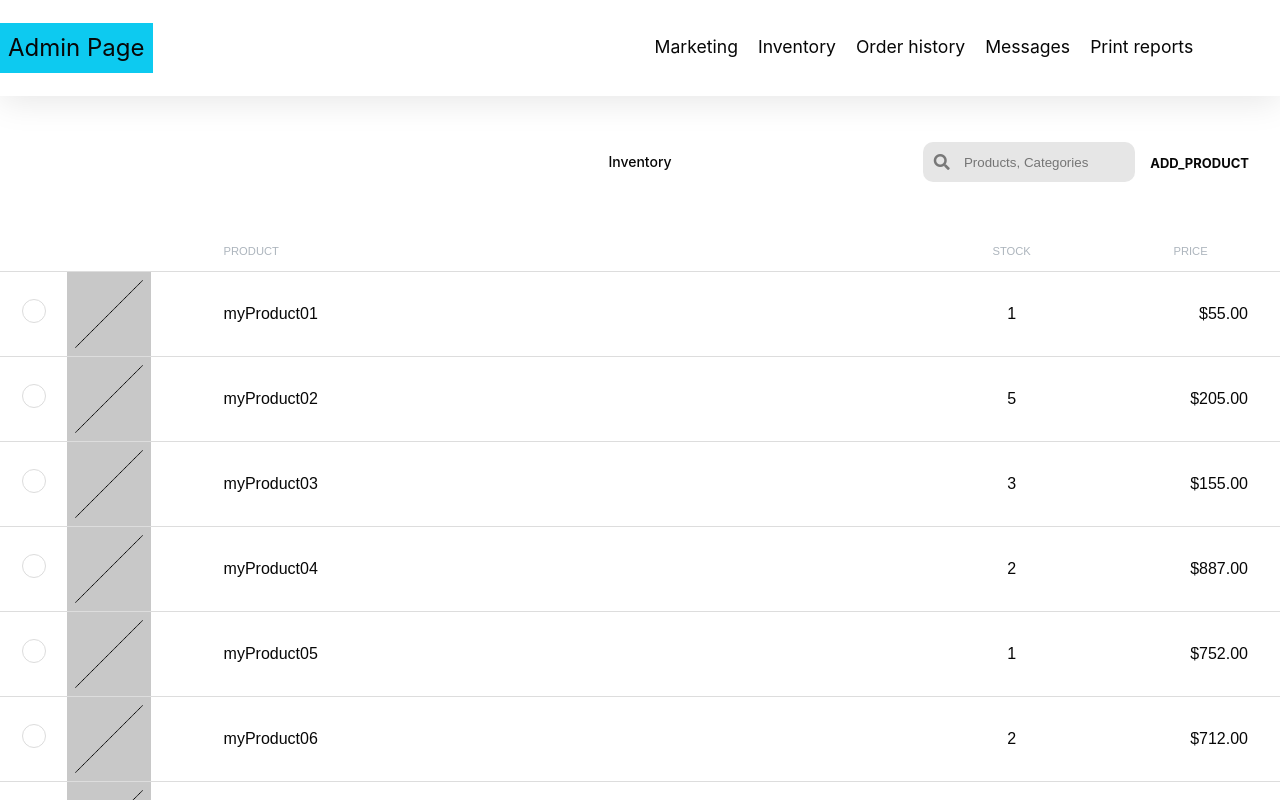
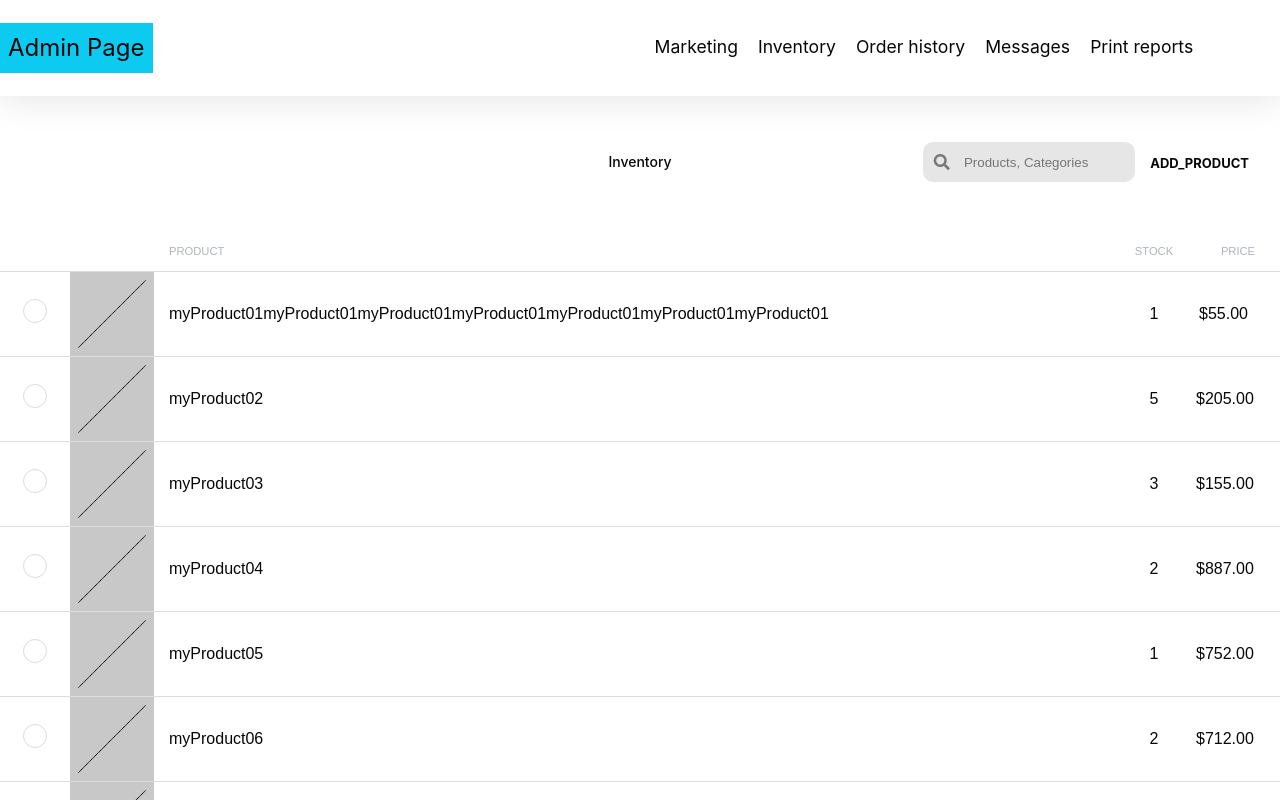
Before and after one commit to LeeJung-AWS/360-shopping, a React (Create React App) app in the folder frontend/: page /adminPage/inventory in a window 1280 px wide. Shown: the top 800 px of the page. Built offline with nearby package versions, Linux system fonts and the light colour scheme.

Commit message:
Align Table

```diff
--- a/frontend/src/components/Inventory/index.tsx
+++ b/frontend/src/components/Inventory/index.tsx
@@ -14,7 +14,7 @@ const Inventory: React.FC = () => {
     useEffect(() => {
         // Dummy Data
         setProductList([
-        {'id':'1', 'product': 'myProduct01', 'stock': '1', 'price': '55'},
+        {'id':'1', 'product': 'myProduct01myProduct01myProduct01myProduct01myProduct01myProduct01myProduct01', 'stock': '1', 'price': '55'},
         {'id':'2', 'product': 'myProduct02', 'stock': '5', 'price': '205'},
         {'id':'3', 'product': 'myProduct03', 'stock': '3', 'price': '155'},
         {'id':'4', 'product': 'myProduct04', 'stock': '2', 'price': '887'},
--- a/frontend/src/components/Table/index.tsx
+++ b/frontend/src/components/Table/index.tsx
@@ -15,7 +15,15 @@ interface TableData {
 
 const Table: React.FC<TableData> = ({ tHeads, tBodys }) => {
     return(<>
-    <table>
+    <table className="table-fixed">
+    <colgroup>
+        <col style={{width: '70px'}} />
+        <col style={{width: '84px'}} />
+        <col style={{width: '15px'}} />
+        <col style={{width: 'auto', minWidth:'38px'}} />
+        <col style={{width: '84px'}} />
+        <col style={{width: '84px'}} />
+    </colgroup>
         <thead>
             <tr>
                 {tHeads.map((tHead, index) => {
@@ -29,22 +37,22 @@ const Table: React.FC<TableData> = ({ tHeads, tBodys }) => {
             {tBodys? tBodys.map(tBody => {
                 return(
                     <tr key={tBody.id}>
-                        <td style={{width: '28px', padding:'0 12px'}} id="table-check-box">
+                        <td id="table-check-box">
                             <input type="checkbox" />
                         </td>
-                        <td style={{width: '84px'}}>
+                        <td>
                             <img src={tBody.img?tBody.img:dummyProductImg} alt={tBody.product} />
                         </td>
-                        <td style={{width: '28px'}}>
+                        <td>
                             <div style={{width: '28px'}}></div>
                         </td>
-                        <td style={{width: '500px'}} id="product-table">
+                        <td id="product-table">
                             {tBody.product}
                         </td>
-                        <td style={{width: '8rem'}}>
+                        <td>
                             {tBody.stock}
                         </td>
-                        <td id="price-table" style={{width: '8rem'}}>
+                        <td id="price-table">
                             ${NumberComma(parseInt(tBody.price))}
                         </td>
                     </tr>
--- a/frontend/src/sass/3_components/_table.scss
+++ b/frontend/src/sass/3_components/_table.scss
@@ -3,7 +3,7 @@ table {
     border-collapse: collapse;
     width: 100%;
     margin-top: 2rem;
-  }
+}
 
   td, th {
     border-bottom: 1px solid #dddddd;
@@ -29,11 +29,15 @@ table {
         width: 84px;
         background-color: rgb(200, 200, 200);
         display: block;   // Remove White space under img
+        margin:0;
       }
   }
 
   #product-table {
     text-align: left;
+    white-space: nowrap;
+    overflow: hidden;
+    text-overflow: ellipsis;
   }
 
   #price-table {
@@ -45,3 +49,11 @@ table {
       cursor: pointer;
       background-color: rgb(230, 230, 230);
   }
+
+  .table-fixed{
+    table-layout:fixed;
+
+    td {
+      overflow: hidden;
+    }
+  }
```
